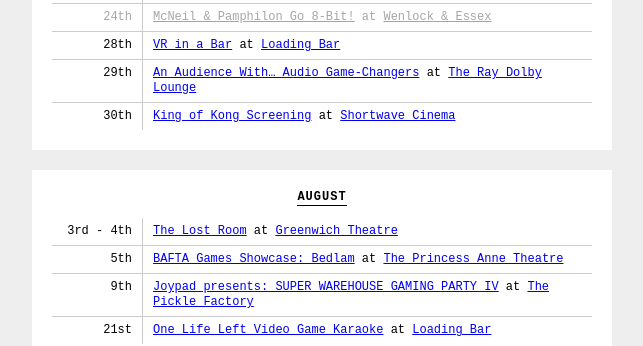
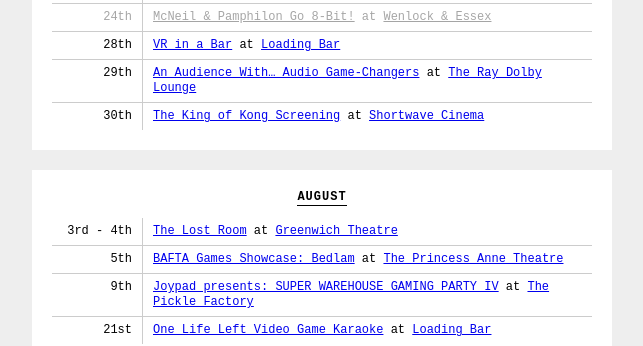
Before and after one commit to thomasmarshall/londongamediary.com, a Jekyll site: the page built from index.html, in a window 1280 px wide. Shown: the part 741-1087 px from the top of the page, without its empty margins (318-961 px from the left). Built offline with Jekyll 4.4.1, drawn with Linux system fonts in a browser that asks for light colours; nearby versions of some CDN libraries.

Commit message:
Update events.yml

```diff
--- a/_data/events.yml
+++ b/_data/events.yml
@@ -98,7 +98,7 @@
   location: "[The Ray Dolby Lounge](http://workarea-www.dolby.com/gb/en/professional/service/cinema/ray-dolby-theatre.html)"
   date: 2014-07-29
 
-- title: "King of Kong Screening"
+- title: "The King of Kong Screening"
   link: "http://documentaryclub.co.uk/kingofkong/"
   location: "[Shortwave Cinema](http://shortwavecinema.com/Shortwave.dll/Home)"
   date: 2014-07-30
```
